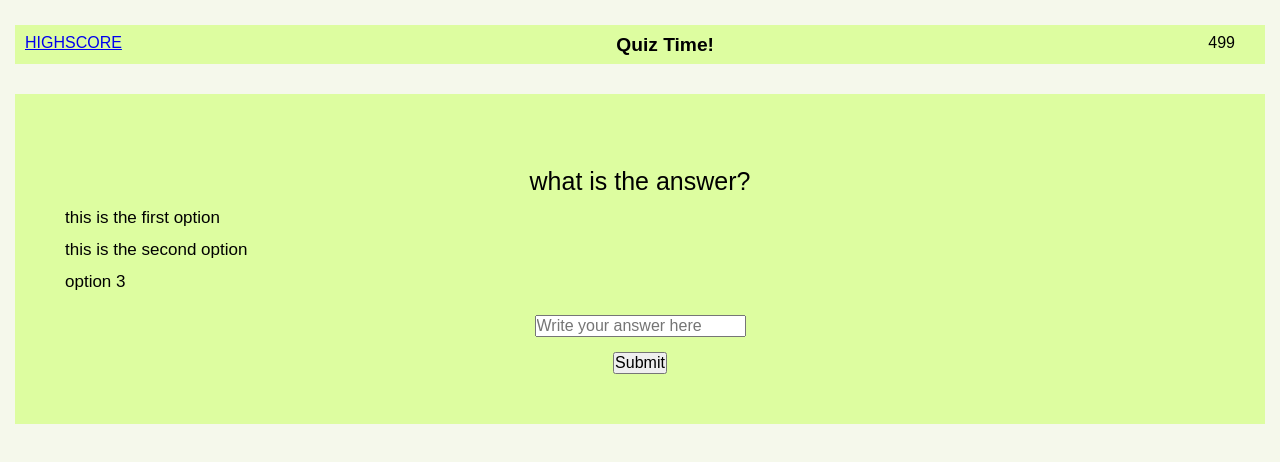
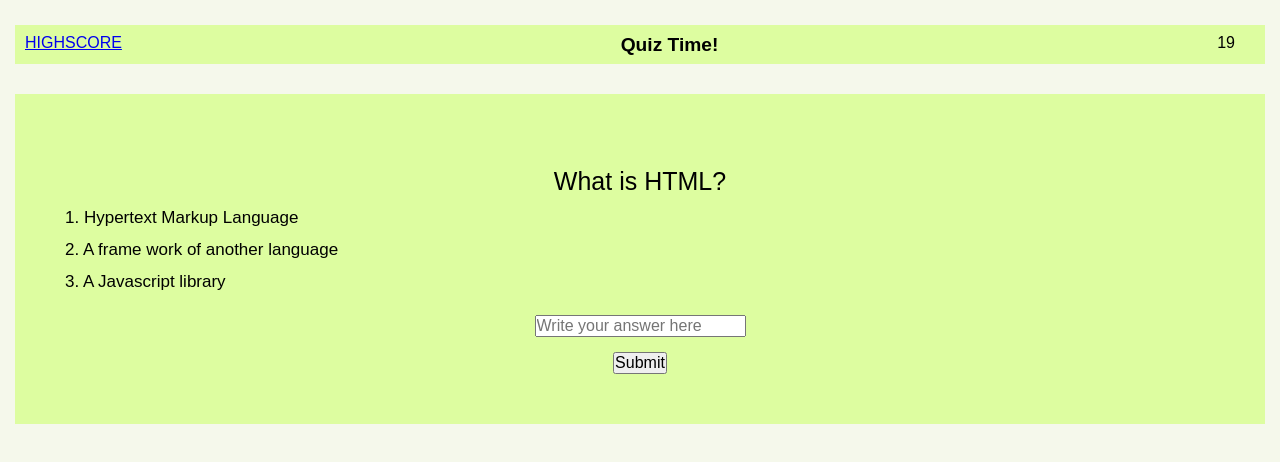
Before and after one commit to luckylobster25/Homework-quiz, a plain HTML site: page index.html in a window 1280 px wide. Both pictures are taken after a click on the button "Start Quiz". Drawn offline with Linux system fonts and the light colour scheme.

Commit message:
function added for next question

```diff
--- a/script.js
+++ b/script.js
@@ -1,15 +1,64 @@
 var timerEl = document.getElementById("timer")
 var startBtn = document.getElementById("start")
 var quizBodyEl = document.getElementById("main-body")
-var timeLeft = 500;
+var timeLeft = 20;
 
 var questions = [
+    {
+        question: "What is HTML?",
+        option1: "1. Hypertext Markup Language",
+        option2: "2. A frame work of another language",
+        option3: "3. A Javascript library",
+        answer: "1"
+    },
+    {
+        question: "What kind of language is CSS?",
+        option1: "1. Backend language",
+        option2: "2. Styling language",
+        option3: "3. Not a language",
+        answer: "2"
+    },
     {
         question: "what is the answer?",
         option1: "this is the first option",
         option2: "this is the second option",
         option3: "option 3",
         answer: "3"
+    },
+    {
+        question: "question 2?",
+        option1: "this is the first option",
+        option2: "this is the second option",
+        option3: "option 3",
+        answer: "1"
+    },
+    {
+        question: "what is the answer?",
+        option1: "this is the first option",
+        option2: "this is the second option",
+        option3: "option 3",
+        answer: "3"
+    },
+    {
+        question: "question 2?",
+        option1: "this is the first option",
+        option2: "this is the second option",
+        option3: "option 3",
+        answer: "1"
+    },
+    {
+        question: "what is the answer?",
+        option1: "this is the first option",
+        option2: "this is the second option",
+        option3: "option 3",
+        answer: "3"
+    },
+    {
+        question: "question 2?",
+        option1: "this is the first option",
+        option2: "this is the second option",
+        option3: "option 3",
+        answer: "1"
     },
     {
         question: "what is the answer?",
@@ -29,7 +78,10 @@ var questions = [
 
 
 startBtn.addEventListener("click", function () {
-    var i = 0
+    var num = 0
+    startQuiz(num)
+    function startQuiz(num) {
+        var i = num
         quizBodyEl.textContent = ""
         var questionEl = document.createElement("ol")
         var answerEl = document.createElement("input")
@@ -53,22 +105,24 @@ startBtn.addEventListener("click", function () {
         quizBodyEl.appendChild(submitEl)
         submitEl.addEventListener("click", function () {
             if (answerEl.value == questions[i].answer) {
-            console.log("you are right")
                 timeLeft += 15
+                num += 1
+                startQuiz(num)
             }
             else {
-            console.log(questions[i].answer)
-            console.log("wrong!")
-            timeLeft -= 5
+                timeLeft -= 10
+                num += 1
+                startQuiz(num)
             }
         })
+    }
     var timer = setInterval(function () {
         timerEl.textContent = timeLeft
         timeLeft--;
         if (timeLeft === -1) {
             clearInterval(timer);
             timerEl.textContent = 0
-            quizBodyEl.textContent = "You lose!"
+            quizBodyEl.textContent = "You ran out of time. You lose!"
         }
     }, 1000)
 })
--- a/style.css
+++ b/style.css
@@ -51,7 +51,7 @@ ol {
 }
 li {
     margin-top: 15px;
-    width: 250px;
+    width: 350px;
     font-size: 17px;
     text-align: center;
     display: -webkit-box;
```
Lines whose indentation alone changed are shown as unchanged.
